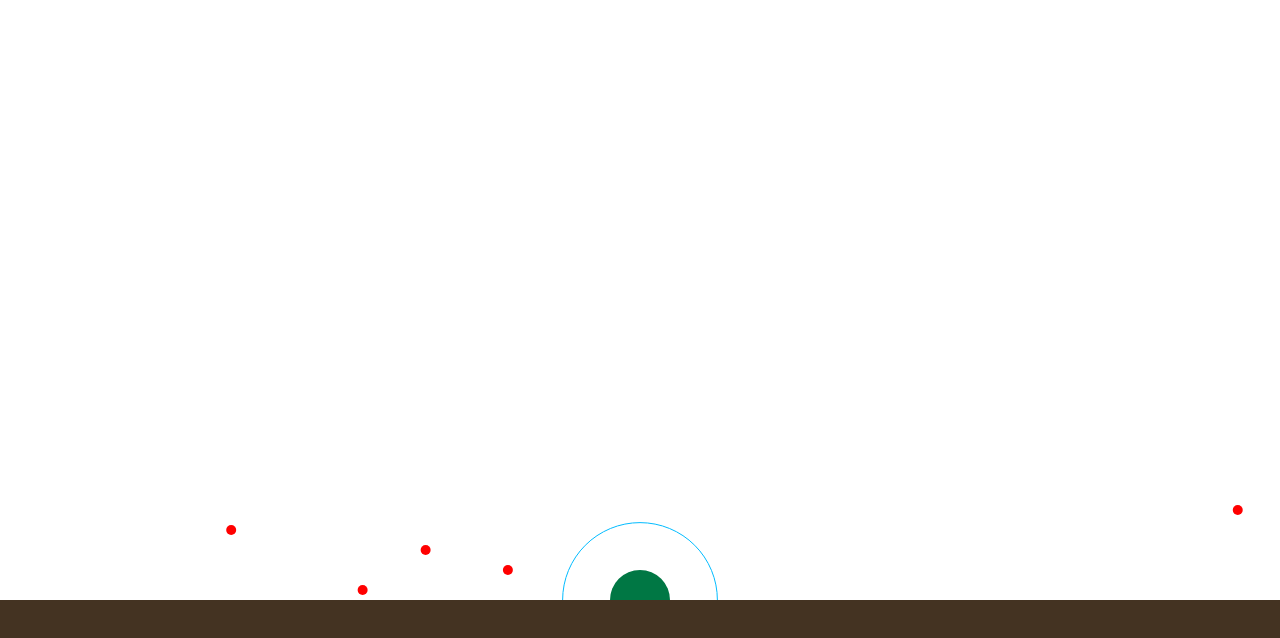
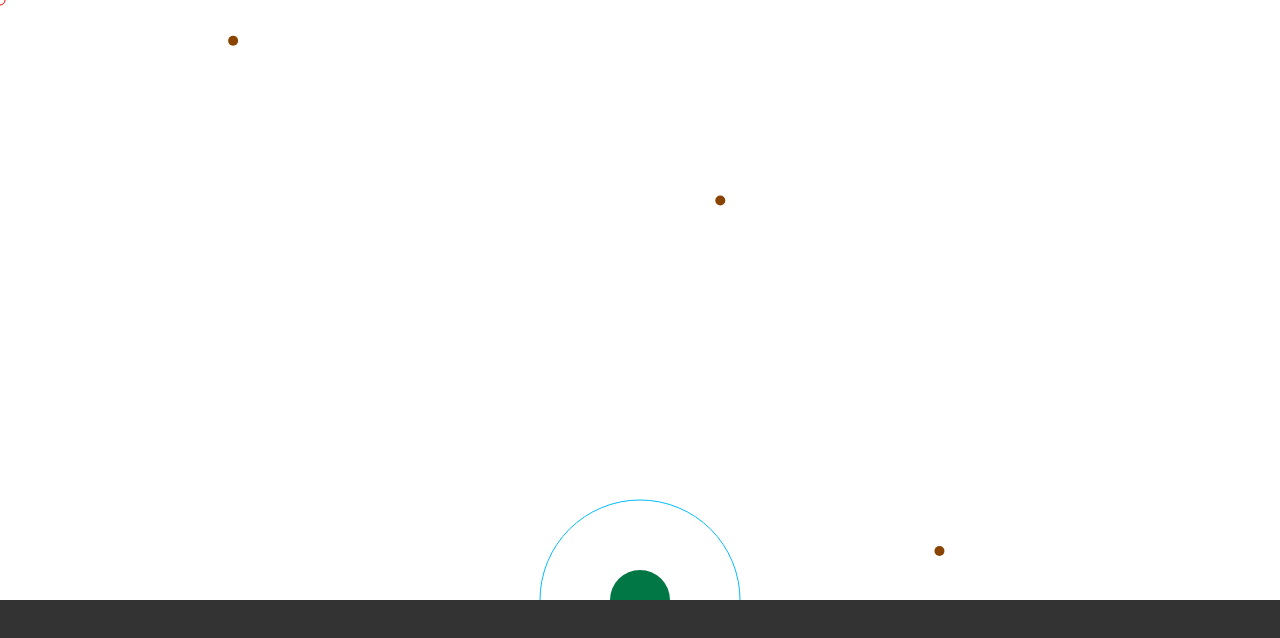
Before and after one commit to YesIDont/typescript-game-template, a website built with webpack: page public/index.html in a window 1280 px wide. Built offline with nearby package versions, Linux system fonts and the light colour scheme.

Commit message:
basic mouse input, mouse aim

```diff
--- a/src/core/actors/actor.ts
+++ b/src/core/actors/actor.ts
@@ -1,7 +1,7 @@
-import { array } from '../array';
 import { CCollisions } from '../collisions';
 import { switchCollisionResponse } from '../collisions/responses';
 import { TRenderer } from '../renderer';
+import { array } from '../utils/array';
 import { TActor, TNewActorProps } from './types';
 
 let ids = 0;
--- a/src/core/core.ts
+++ b/src/core/core.ts
@@ -3,11 +3,13 @@ import '../sass/style.sass';
 import { newActors } from './actors/actor';
 import { TActor } from './actors/types';
 import { newCollisions } from './collisions';
+import { mouse } from './input/mouse';
 import { newLoop } from './loop';
 import { options } from './options';
 import { mewPlayer } from './player';
 import { polyfills } from './polyfills';
 import { newRenderer } from './renderer';
+import { on } from './utils/dom/dom';
 import { newViewport } from './viewport';
 
 window.onload = (): void => {
@@ -19,10 +21,11 @@ window.onload = (): void => {
   const actors = newActors(renderer, collisions);
   const player = mewPlayer();
 
-  newGame(actors, player, viewport, collisions, options);
+  newGame(actors, player, viewport, collisions, mouse, options);
 
   viewport.setupEvents();
-  collisions.createWorldBounds(viewport.size[0], viewport.size[1]);
+  on('mousemove', mouse.updatePointerPosition.bind(mouse));
+  collisions.createWorldBounds(viewport.size[0], viewport.size[1], 100, -500);
   actors.forEach((actor) => {
     if (actor.visible) renderer.addRenderTarget(actor);
   });
@@ -30,6 +33,8 @@ window.onload = (): void => {
     if (actor.collides && actor.body) collisions.insert(actor.body);
   });
   actors.forEach((actor: TActor) => actor.beginPlay());
+
+  if (options.hideSystemCursor) document.body.className += ' hide-system-cursor';
 
   const mainLoop = newLoop(viewport, collisions, actors, player, renderer, options);
   mainLoop();
--- /dev/null
+++ b/src/core/input/mouse.ts
@@ -0,0 +1,33 @@
+export type TMouseClickHandler = (m: TMouse) => void;
+
+export type TMouse = {
+  x: number;
+  y: number;
+  leftClickEvents: TMouseClickHandler[];
+  rightClickEvents: TMouseClickHandler[];
+  onLeftClick(): void;
+  onRightClick(): void;
+  updatePointerPosition(event: MouseEvent): void;
+};
+
+export const mouse: TMouse = {
+  x: 0,
+  y: 0,
+  leftClickEvents: [],
+  rightClickEvents: [],
+
+  onLeftClick(this: TMouse): void {
+    console.log('left click');
+    this.leftClickEvents.forEach((action) => action(this));
+  },
+
+  onRightClick(this: TMouse): void {
+    console.log('right click');
+  },
+
+  updatePointerPosition(this: TMouse, event: MouseEvent): void {
+    const e = event ?? (window.event as MouseEvent);
+    this.x = e.pageX || e.clientX || 0;
+    this.y = e.pageY || e.clientY || 0;
+  },
+};
--- a/src/core/loop.ts
+++ b/src/core/loop.ts
@@ -44,7 +44,7 @@ export function newLoop(
 
       for (const otherBody of collisions.getPotentials(body)) {
         if (collisions.areBodiesColliding(body, otherBody)) {
-          if (actor)
+          if (body && actor)
             actor.onHit(now, deltaSeconds, body, otherBody, otherBody.owner, collisions.result);
           if (otherBody && otherBody.owner)
             otherBody.owner.onHit(now, deltaSeconds, body, otherBody, actor, collisions.result);
--- a/src/core/options.ts
+++ b/src/core/options.ts
@@ -1,9 +1,11 @@
 export type TOptions = {
   isPaused: boolean;
-  isDebugDrawOn: boolean;
+  debugDraw: boolean;
+  hideSystemCursor: boolean;
 };
 
 export const options: TOptions = {
   isPaused: false,
-  isDebugDrawOn: false,
+  debugDraw: false,
+  hideSystemCursor: false,
 };
--- a/src/core/renderer.ts
+++ b/src/core/renderer.ts
@@ -34,7 +34,7 @@ export function newRenderer(viewport: TViewport): TRenderer {
   window.addEventListener('resize', resize);
 
   function render(now: number, deltaSeconds: number, player: TPlayer, options: TOptions): void {
-    if (options.isDebugDrawOn) {
+    if (options.debugDraw) {
       context.clearRect(0, 0, canvas.width, canvas.height);
 
       renderables.sort((a, b) => {
--- a/src/game.ts
+++ b/src/game.ts
@@ -6,6 +6,7 @@ import { CCollisions } from './core/collisions';
 import { Circle } from './core/collisions/circle';
 import { Rectangle } from './core/collisions/polygon';
 import { COLLISION_TAGS } from './core/collisions/utils';
+import { TMouse } from './core/input/mouse';
 import { TOptions } from './core/options';
 import { TPlayer } from './core/player';
 import { randomInRange } from './core/utils/math';
@@ -17,6 +18,7 @@ export function newGame(
   player: TPlayer,
   viewport: TViewport,
   collisions: CCollisions,
+  mouse: TMouse,
   options: TOptions,
 ): void {
   const groundHeight = 200;
@@ -24,7 +26,7 @@ export function newGame(
   actors.add({
     name: 'ground',
     body: Rectangle(),
-    color: '#443322',
+    color: '#333',
     collisionResponse: 'slideOff',
 
     beginPlay() {
@@ -42,7 +44,7 @@ export function newGame(
     },
   });
 
-  actors.add({
+  const base = actors.add({
     name: 'base',
     body: Circle(viewport.size[0] / 2, viewport.size[1] - groundHeight, 30),
     color: '#007744',
@@ -57,43 +59,58 @@ export function newGame(
     drawType: 'stroke',
 
     onHit() {
-      this.body.radius *= 0.95;
+      if (this.body.radius > base.body!.radius) this.body.radius *= 0.95;
     },
   });
 
-  type TAMissleProps = {
+  actors.add({
+    name: 'player aim',
+    body: Circle(0, 0, 5),
+    color: '#ff0000',
+    zIndex: 2,
+    drawType: 'stroke',
+    collides: false,
+
+    update() {
+      this.body!.x = mouse.x;
+      this.body!.y = mouse.y;
+    },
+  });
+
+  type TAMeteorProps = {
     spawnTimer: TTimer;
   };
 
-  type TAMissle = TActor & {
+  type TAMeteor = TActor & {
     spawnTimer: TTimer;
   };
 
-  actors.add<TAMissleProps, TAMissle>({
-    name: 'missle spawner',
-    spawnTimer: newTimer(0.2),
+  actors.add<TAMeteorProps, TAMeteor>({
+    name: 'meteors spawner',
+    spawnTimer: newTimer(2),
     collides: false,
     visible: false,
 
     update(_, deltaSeconds) {
       if (this.spawnTimer(deltaSeconds)) {
-        const a = randomInRange(-0.4, 0.4);
+        const a = randomInRange(-0.5, 0.5);
 
         const missleTemplate: TNewActorProps = {
-          name: 'missile',
+          name: `meteor-${randomInRange(0, 100)}-${randomInRange(0, 100)}-${randomInRange(0, 100)}`,
           body: Circle(0, 0, 5, COLLISION_TAGS.WORLD_DYNAMIC),
-          color: '#ff0000',
+          color: '#884400',
           velocity: [a, 1],
-          speed: 100,
+          speed: randomInRange(80, 120),
           collisionResponse: 'slideOff',
           onHit(_a, _b, body) {
             actors.remove(body.owner);
           },
         };
-        actors.spawn({ ...missleTemplate, x: randomInRange(0, viewport.size[0]), y: 500 });
+        actors.spawn({ ...missleTemplate, x: randomInRange(0, viewport.size[0]), y: -100 });
       }
     },
   });
 
-  options.isDebugDrawOn = true;
+  options.debugDraw = true;
+  options.hideSystemCursor = true;
 }
--- a/src/sass/style.sass
+++ b/src/sass/style.sass
@@ -10,3 +10,6 @@ html, body
   width: 100%
   height: 100%
   overflow: hidden
+
+.hide-system-cursor
+  cursor: none;
```
Also changed, not shown: src/core/input/keyboard.js (deleted), src/core/input/keyboard.ts (added), src/core/input/mouse.js (deleted), src/core/utils/array.ts (renamed from src/core/array.ts).
